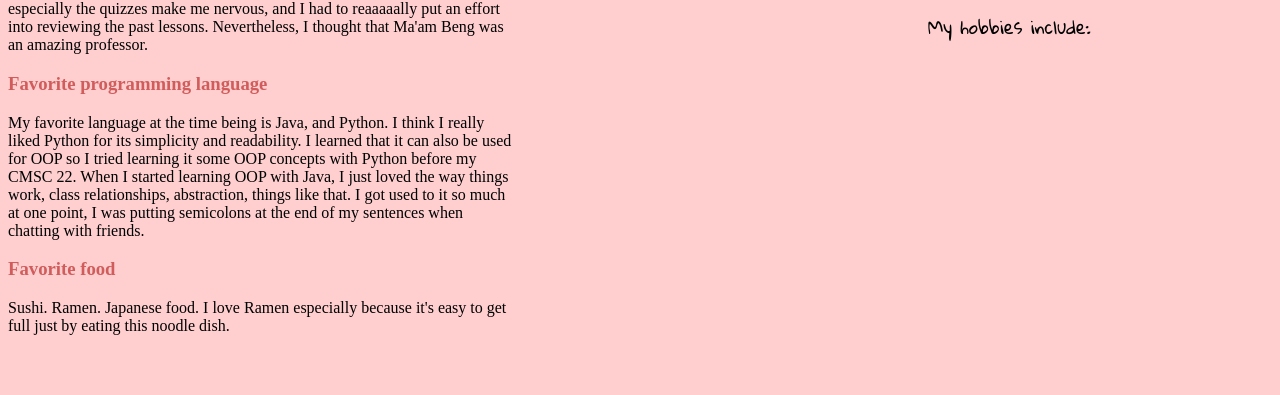
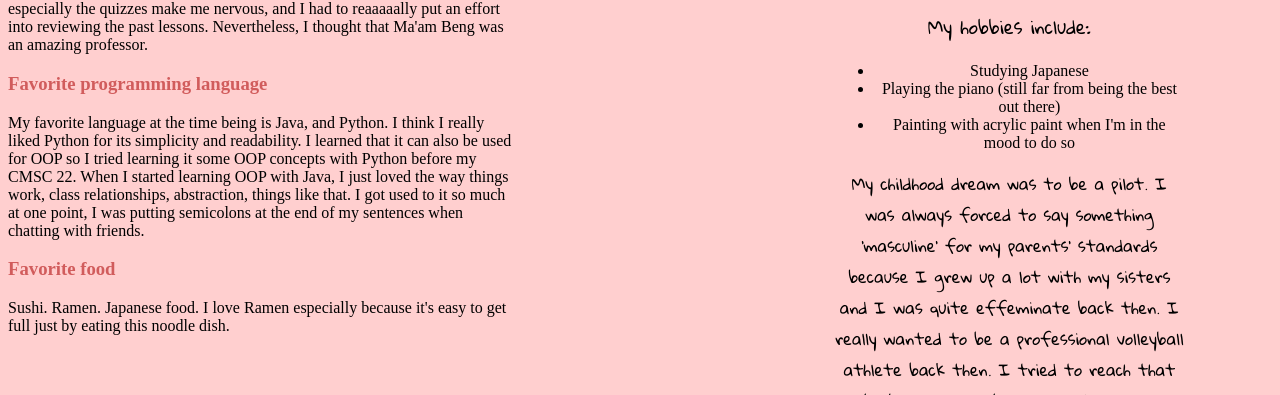
Before and after one commit to caloiii/caloiii.github.io, a plain HTML site: page index.html in a window 1280 px wide. Shown: the part 405-800 px from the top of the page. Drawn offline with Linux system fonts and the light colour scheme.

Commit message:
Edited index.html
- Completed the info on the right side of the screen for the hobbies and childhood dream
- Made a separate paragraph element for the childhood dream with the class rightp

```diff
--- a/index.html
+++ b/index.html
@@ -26,6 +26,14 @@
 							</p>
 							<p id="addinfo" class="rightp">
 								My hobbies include:
+								<ul>
+									<li>Studying Japanese</li>
+									<li>Playing the piano (still far from being the best out there)</li>
+									<li>Painting with acrylic paint when I'm in the mood to do so</li>
+								</ul>
+								<p class="rightp">
+									My childhood dream was to be a pilot. I was always forced to say something 'masculine' for my parents' standards because I grew up a lot with my sisters and I was quite effeminate back then. I really wanted to be a professional volleyball athlete back then. I tried to reach that by being a volleyball player during my highschool years but I guess it's not really for me; however things turned out, I'm happy with where I'm at right now.
+								</p>
 							</p>
 					</p>
 				</div>
```
